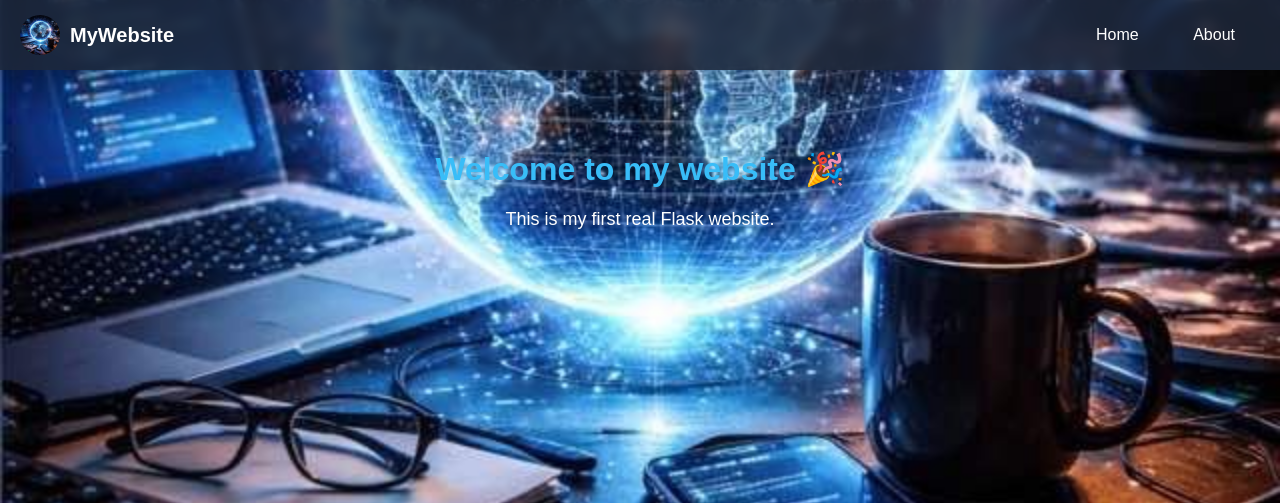
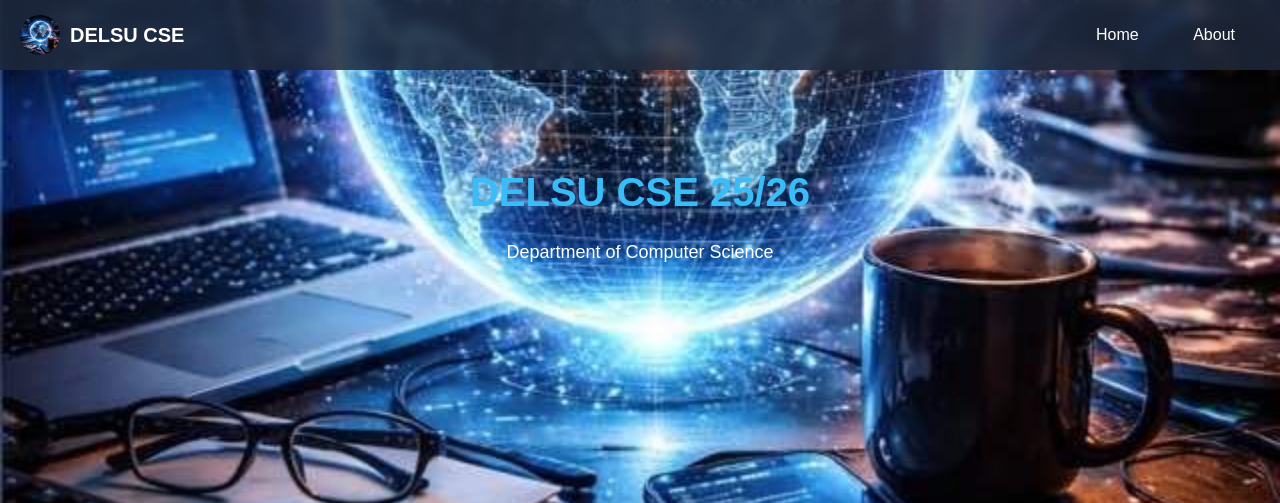
Before and after one commit to successfulone/mywebsite, a Flask app: page / in a window 1280 px wide. Shown: the top 503 px of the page. Run offline with Flask 3, Linux system fonts and the light colour scheme.

Commit message:
final design DELSU CSE

```diff
--- a/templates/index.html
+++ b/templates/index.html
@@ -1,7 +1,7 @@
 <!DOCTYPE html>
 <html>
 <head>
-    <title>My Website</title>
+    <title>DELSU CSE 25/26</title>
 
     <style>
         body {
@@ -57,7 +57,8 @@
 
         h1 {
             color: #38bdf8;
-            margin-top: 80px;
+            margin-top: 100px;
+            font-size: 40px;
         }
 
         p {
@@ -92,7 +93,7 @@
 
         <div class="logo">
             <img src="{{ url_for('static', filename='logo.png') }}" alt="Logo">
-            <span>MyWebsite</span>
+            <span>DELSU CSE</span>
         </div>
 
         <div class="nav-links">
@@ -102,9 +103,9 @@
 
     </div>
 
-    <!-- CONTENT -->
-    <h1>Welcome to my website 🎉</h1>
-    <p>This is my first real Flask website.</p>
+    <!-- MAIN CONTENT -->
+    <h1>DELSU CSE 25/26</h1>
+    <p>Department of Computer Science</p>
 
 </body>
 </html>
```
